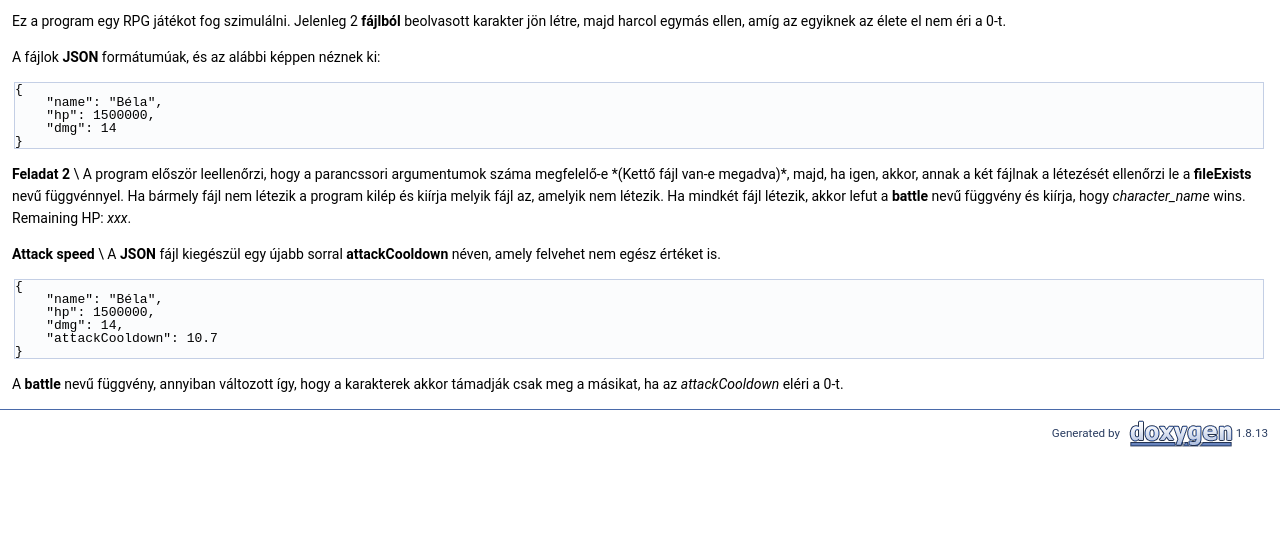
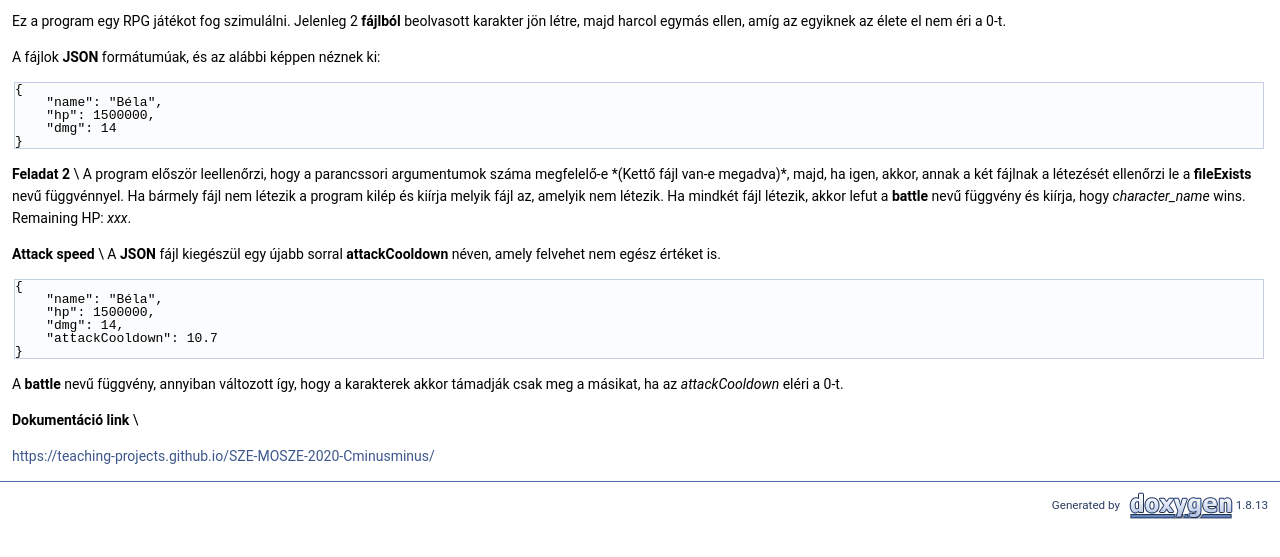
Before and after one commit to Teaching-projects/SZE-MOSZE-2020-Cminusminus, a plain HTML site: page autotoc_md0.html in a window 1280 px wide. Shown: the part 173-730 px from the top of the page. Drawn offline with Linux system fonts and the light colour scheme.

Commit message:
Update gh-pages to output generated at fc7f193

```diff
--- a/autotoc_md0.html
+++ b/autotoc_md0.html
@@ -67,7 +67,9 @@ $(function() {
 <div class="textblock"><p>Ez a program egy RPG játékot fog szimulálni. Jelenleg 2 <b>fájlból</b> beolvasott karakter jön létre, majd harcol egymás ellen, amíg az egyiknek az élete el nem éri a 0-t.</p>
 <p>A fájlok <b>JSON</b> formátumúak, és az alábbi képpen néznek ki:</p>
 <div class="fragment"><div class="line">{</div><div class="line">    &quot;name&quot;: &quot;Béla&quot;,</div><div class="line">    &quot;hp&quot;: 1500000,</div><div class="line">    &quot;dmg&quot;: 14</div><div class="line">}</div></div><!-- fragment --><p> <b>Feladat 2</b> \ A program először leellenőrzi, hogy a parancssori argumentumok száma megfelelő-e *(Kettő fájl van-e megadva)*, majd, ha igen, akkor, annak a két fájlnak a létezését ellenőrzi le a <b>fileExists</b> nevű függvénnyel. Ha bármely fájl nem létezik a program kilép és kiírja melyik fájl az, amelyik nem létezik. Ha mindkét fájl létezik, akkor lefut a <b>battle</b> nevű függvény és kiírja, hogy <em>character_name</em> wins. Remaining HP: <em>xxx</em>.</p>
-<p><b>Attack speed</b> \ A <b>JSON</b> fájl kiegészül egy újabb sorral <b>attackCooldown</b> néven, amely felvehet nem egész értéket is. </p><div class="fragment"><div class="line">{</div><div class="line">    &quot;name&quot;: &quot;Béla&quot;,</div><div class="line">    &quot;hp&quot;: 1500000,</div><div class="line">    &quot;dmg&quot;: 14,</div><div class="line">    &quot;attackCooldown&quot;: 10.7</div><div class="line">}</div></div><!-- fragment --><p> A <b>battle</b> nevű függvény, annyiban változott így, hogy a karakterek akkor támadják csak meg a másikat, ha az <em>attackCooldown</em> eléri a 0-t. </p>
+<p><b>Attack speed</b> \ A <b>JSON</b> fájl kiegészül egy újabb sorral <b>attackCooldown</b> néven, amely felvehet nem egész értéket is. </p><div class="fragment"><div class="line">{</div><div class="line">    &quot;name&quot;: &quot;Béla&quot;,</div><div class="line">    &quot;hp&quot;: 1500000,</div><div class="line">    &quot;dmg&quot;: 14,</div><div class="line">    &quot;attackCooldown&quot;: 10.7</div><div class="line">}</div></div><!-- fragment --><p> A <b>battle</b> nevű függvény, annyiban változott így, hogy a karakterek akkor támadják csak meg a másikat, ha az <em>attackCooldown</em> eléri a 0-t.</p>
+<p><b>Dokumentáció link</b> \</p>
+<p><a href="https://teaching-projects.github.io/SZE-MOSZE-2020-Cminusminus/">https://teaching-projects.github.io/SZE-MOSZE-2020-Cminusminus/</a> </p>
 </div></div><!-- contents -->
 <!-- start footer part -->
 <hr class="footer"/><address class="footer"><small>
```
